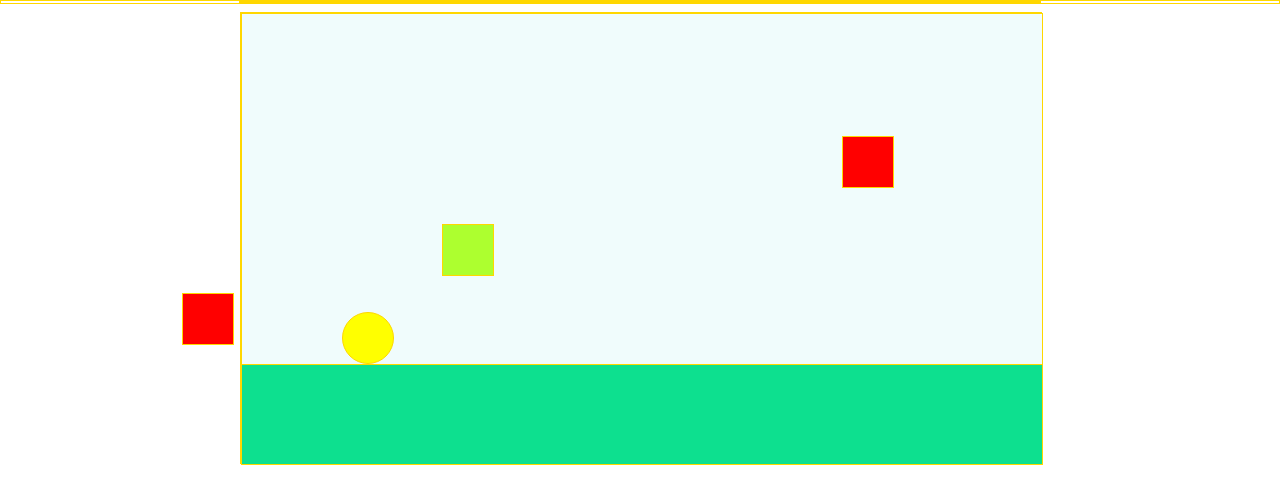
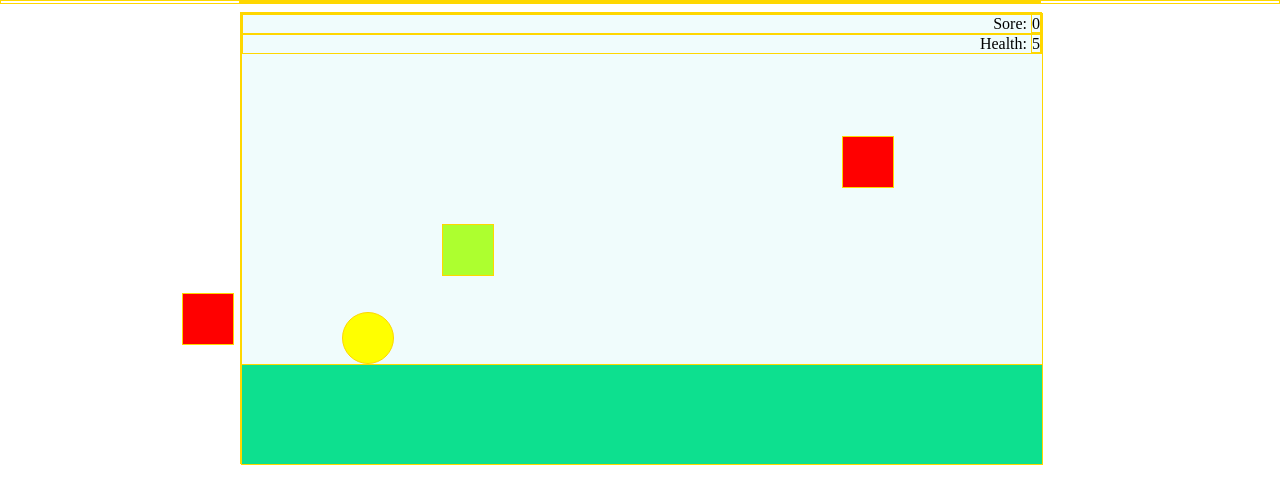
Before and after one commit to dchyii/JetPackGo, a plain HTML site: page index.html in a window 1280 px wide. Drawn offline with nearby package versions, Linux system fonts and the light colour scheme.

Commit message:
added game stats to game screen

```diff
--- a/css/main.css
+++ b/css/main.css
@@ -55,6 +55,10 @@ body {
   /* left: 200px; */
 }
 
+.gameStats {
+  text-align: right;
+}
+
 /* .flying {
   bottom: 210px;
 }
--- a/index.html
+++ b/index.html
@@ -24,7 +24,8 @@
           <div class="block flying2 target"></div>
           <div class="block flying3 target"></div>
           <div class="block flying4 obstacle"></div>
-
+          <div class="gameStats">Sore: <span id = "score">0</span></div>
+          <div class="gameStats">Health: <span id = health>5</span></div>
         </div>
   </body>
 </html>
```
